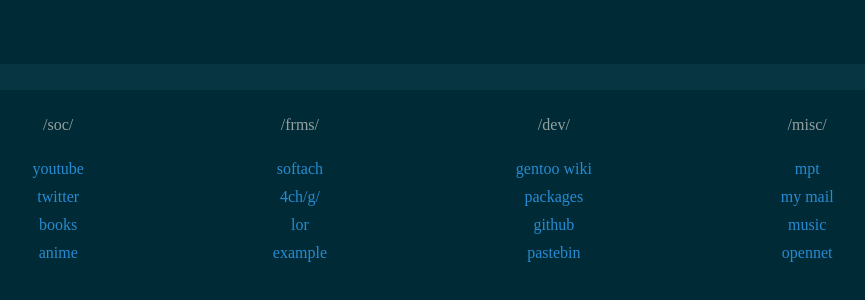
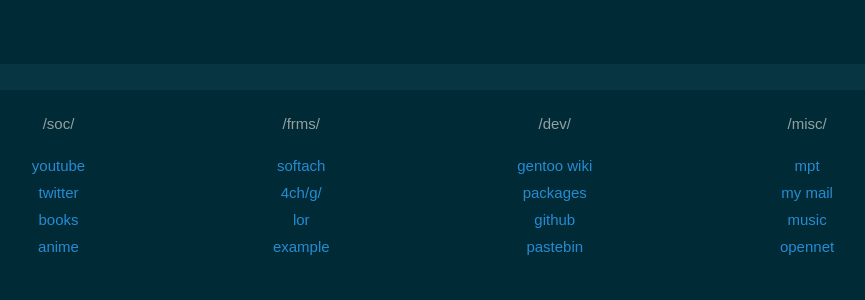
Before and after one commit to wellWINeo/startpage, a plain HTML site: page index.html in a window 1280 px wide. Shown: the part 256-556 px from the top of the page, without its empty margins (175-1040 px from the left). Drawn offline with Linux system fonts and the light colour scheme.

Commit message:
font fix

```diff
--- a/index.html
+++ b/index.html
@@ -73,6 +73,10 @@
         grid-column-end: 5;
     }
 
+    body {
+        font: normal 15px sans-serif;
+    }
+
 </style>
 
 <script>
```
